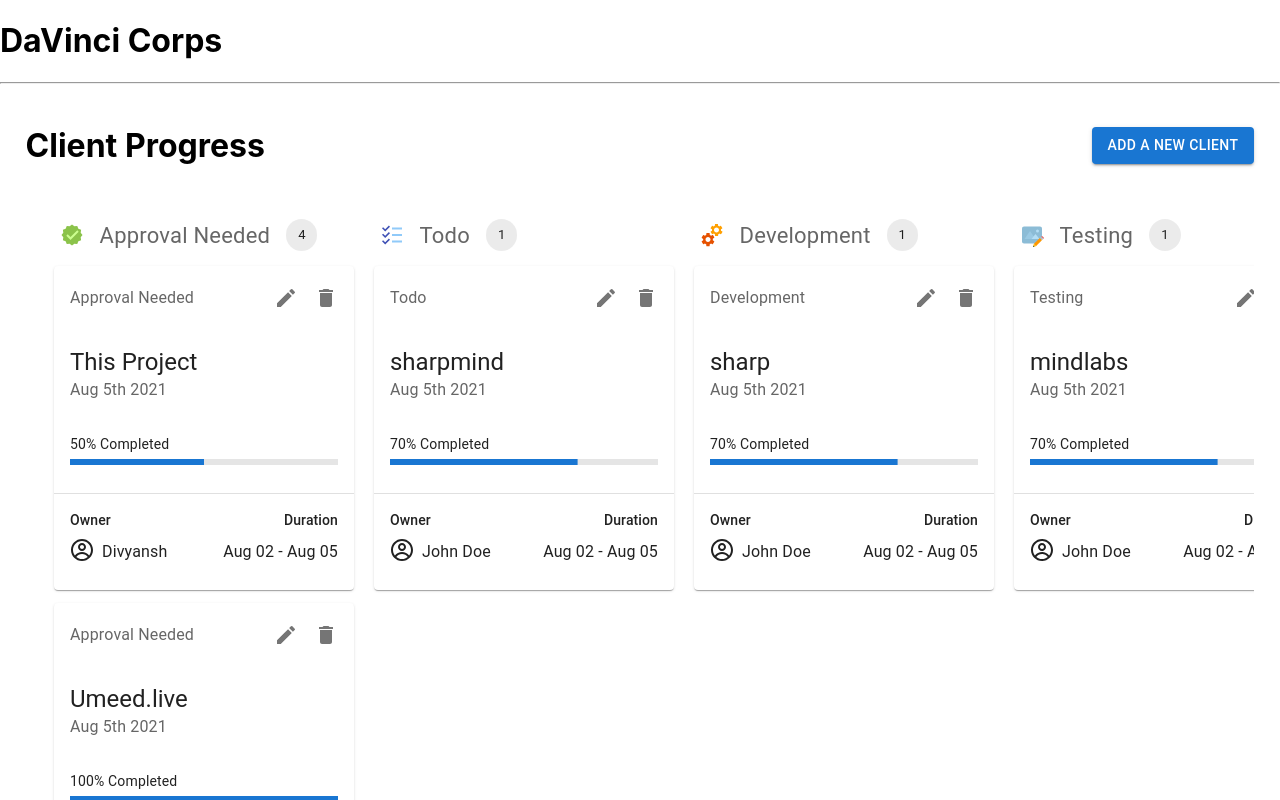
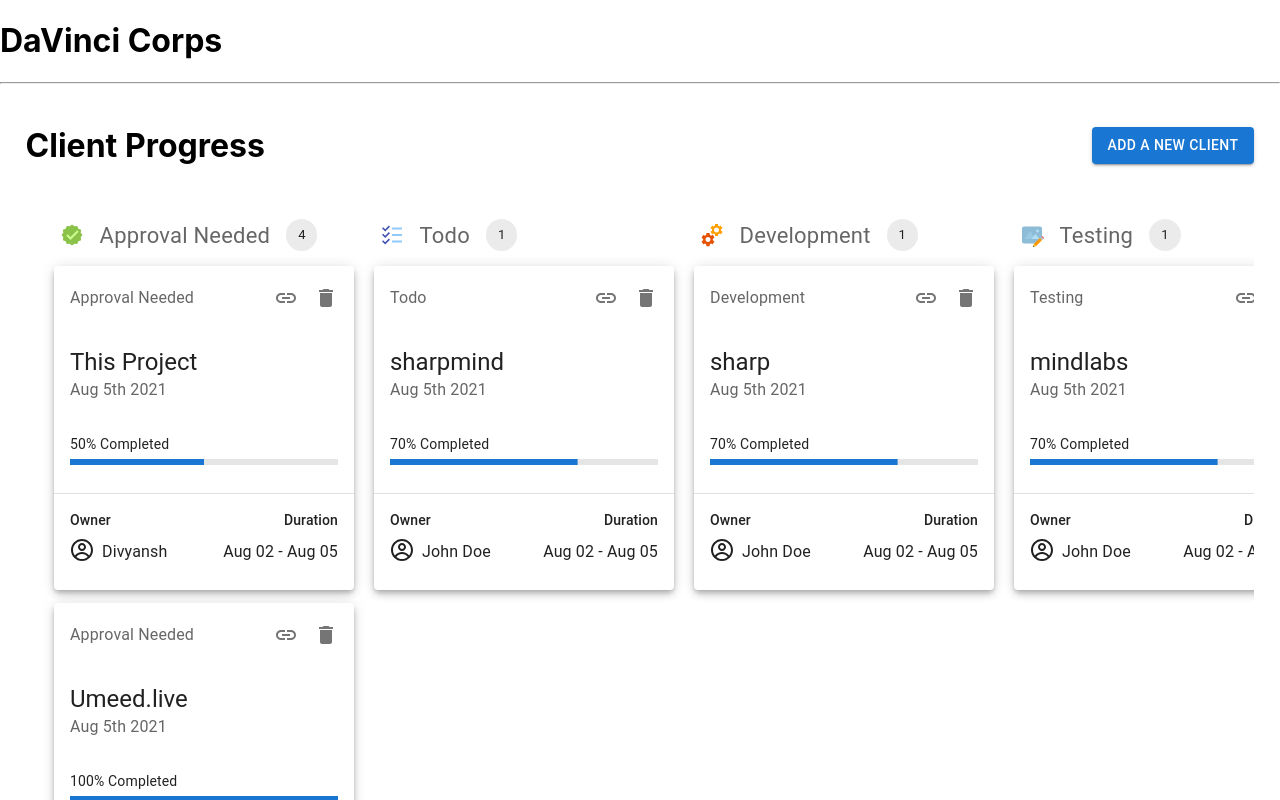
Before and after one commit to diivi/mgmt-dashboard, a Next.js app: page / in a window 1280 px wide. Shown: the top 800 px of the page. Built offline with nearby package versions, Linux system fonts and the light colour scheme.

Commit message:
init pages

```diff
--- a/components/Task.jsx
+++ b/components/Task.jsx
@@ -4,7 +4,7 @@ import Card from "@mui/material/Card";
 import CardHeader from "@mui/material/CardHeader";
 import IconButton from "@mui/material/IconButton";
 import DeleteIcon from "@mui/icons-material/Delete";
-import EditIcon from "@mui/icons-material/Edit";
+import InsertLinkIcon from "@mui/icons-material/InsertLink";
 import Stack from "@mui/material/Stack";
 import Typography from "@mui/material/Typography";
 import CardContent from "@mui/material/CardContent";
@@ -24,14 +24,18 @@ export default function Task(props) {
           className={`${styles.task} ${snapshot.isDragging && styles.dragging}`}
           {...provided.draggableProps}
           {...provided.dragHandleProps}
+          elevation={5}
         >
           <CardHeader
             subheader={props.category}
             className={styles.topHeading}
             action={
               <Stack direction="row" spacing={0}>
-                <IconButton aria-label="edit">
-                  <EditIcon />
+                <IconButton
+                  aria-label="edit"
+                  onClick={() => props.taskRedirect(props.task)}
+                >
+                  <InsertLinkIcon />
                 </IconButton>
                 <IconButton
                   aria-label="delete"
--- a/components/TaskCollection.jsx
+++ b/components/TaskCollection.jsx
@@ -12,8 +12,11 @@ import {
   FcCheckmark,
   FcEditImage,
 } from "react-icons/fc";
+import { useRouter } from "next/router";
 
 export default function TaskCollection(props) {
+  const router = useRouter();
+
   // fix loading error
   const [winReady, setwinReady] = useState(false);
   useEffect(() => {
@@ -21,6 +24,10 @@ export default function TaskCollection(props) {
   }, []);
 
   const { taskCategory, tasks } = props;
+
+  function taskRedirect(task) {
+    router.push(`/tasks/${task.id}`);
+  }
 
   return (
     <div className={styles.taskCollection}>
@@ -53,6 +60,7 @@ export default function TaskCollection(props) {
             >
               {tasks.map((task, index) => (
                 <Task
+                  taskRedirect={taskRedirect}
                   key={task.id}
                   task={task}
                   index={index}
--- a/package.json
+++ b/package.json
@@ -15,7 +15,7 @@
     "@mui/material": "^5.2.2",
     "date-fns": "^2.27.0",
     "moment": "^2.29.1",
-    "next": "12.0.4",
+    "next": "^12.0.6-canary.0",
     "react": "17.0.2",
     "react-beautiful-dnd": "^13.1.0",
     "react-dom": "17.0.2",
--- a/pages/index.jsx
+++ b/pages/index.jsx
@@ -5,7 +5,7 @@ import Button from "@mui/material/Button";
 import { DragDropContext } from "react-beautiful-dnd";
 import initData from "../data/data.js";
 import { useState, useEffect,useRef } from "react";
-import NewCard from "../components/newCard";
+import NewCard from "../components/NewCard";
 
 export default function Home() {
   const [appState, setAppState] = useState(initData);
```
Also changed, not shown: pages/tasks/[id].jsx (added, +10 -0 lines), 1 other file (tests, documents, lock files or other folders).
